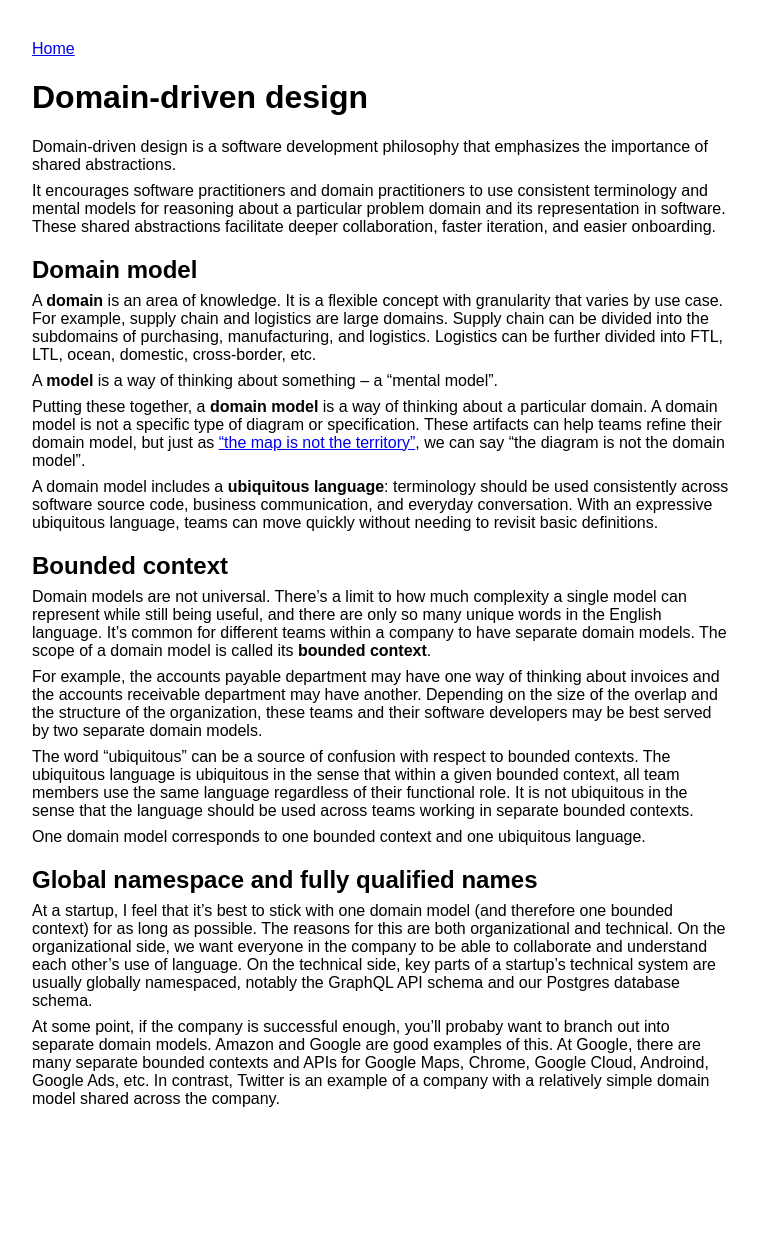
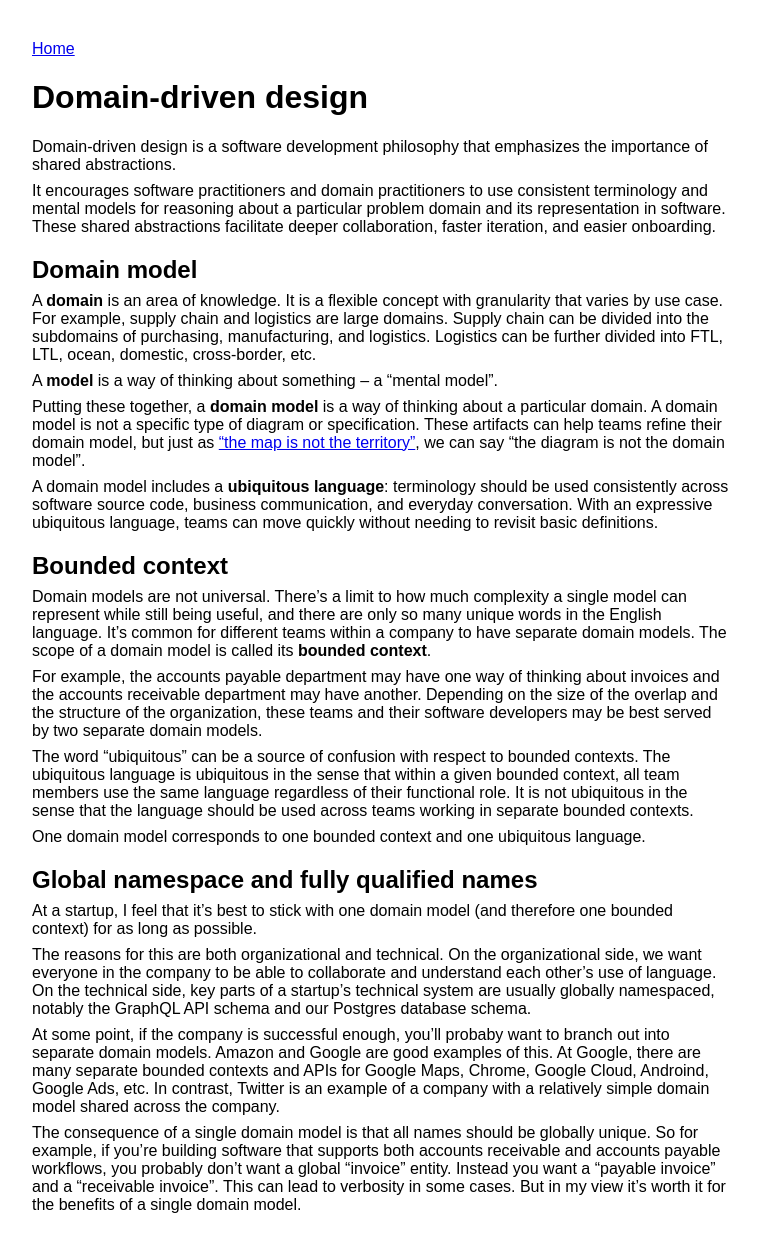
Before and after one commit to maxh/maxheinritz.com, a Jekyll site: the page built from _notes/domain-driven-design.md, in a window 1280 px wide. Shown: the whole page, without its empty margins (108-867 px from the left). Built offline with Jekyll 4.4.1, drawn with Linux system fonts in a browser that asks for light colours; before the commit the page ends 1148 px from its top, so only the background shows below that.

Commit message:
sticking with one domain model

```diff
--- a/_notes/domain-driven-design.md
+++ b/_notes/domain-driven-design.md
@@ -29,6 +29,10 @@ One domain model corresponds to one bounded context and one ubiquitous language.
 
 ## Global namespace and fully qualified names
 
-At a startup, I feel that it's best to stick with one domain model (and therefore one bounded context) for as long as possible. The reasons for this are both organizational and technical. On the organizational side, we want everyone in the company to be able to collaborate and understand each other’s use of language. On the technical side, key parts of a startup's technical system are usually globally namespaced, notably the GraphQL API schema and our Postgres database schema.
+At a startup, I feel that it's best to stick with one domain model (and therefore one bounded context) for as long as possible.
+
+The reasons for this are both organizational and technical. On the organizational side, we want everyone in the company to be able to collaborate and understand each other’s use of language. On the technical side, key parts of a startup's technical system are usually globally namespaced, notably the GraphQL API schema and our Postgres database schema.
 
 At some point, if the company is successful enough, you'll probaby want to branch out into separate domain models. Amazon and Google are good examples of this. At Google, there are many separate bounded contexts and APIs for Google Maps, Chrome, Google Cloud, Androind, Google Ads, etc. In contrast, Twitter is an example of a company with a relatively simple domain model shared across the company.
+
+The consequence of a single domain model is that all names should be globally unique. So for example, if you're building software that supports both accounts receivable and accounts payable workflows, you probably don't want a global "invoice" entity. Instead you want a "payable invoice" and a "receivable invoice". This can lead to verbosity in some cases. But in my view it's worth it for the benefits of a single domain model.
```
